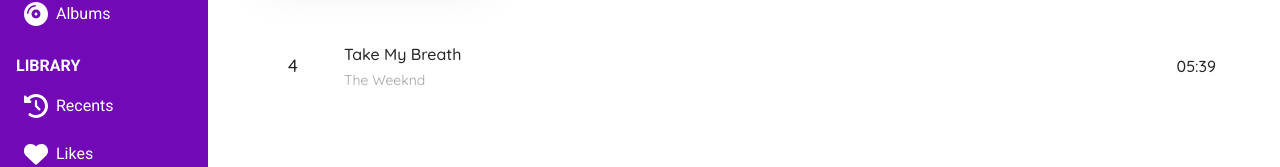
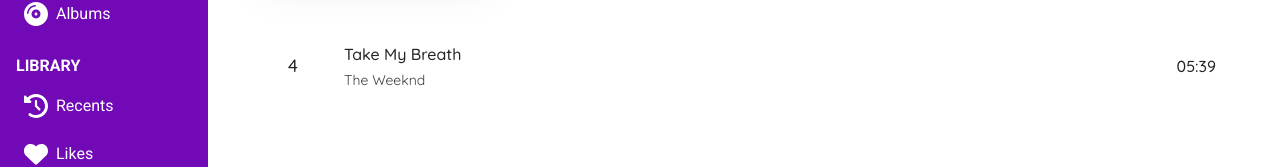
Before and after one commit to Behnam-sn/next-vue, a Vue app: page /album/6h6pfhg9Bw in a window 1280 px wide. Shown: the part 310-477 px from the top of the page. Built offline with nearby package versions, Linux system fonts and the light colour scheme.

Commit message:
update artists colors

```diff
--- a/src/views/AlbumView.vue
+++ b/src/views/AlbumView.vue
@@ -208,11 +208,13 @@
           >
             {{ song.title }}
           </div>
-          <div class="flex text-xs text-neutral-400 lg:text-sm">
+          <div
+            class="flex text-xs text-secondary-500 transition-colors duration-300 dark:text-primary-500 lg:text-sm"
+          >
             <template v-for="(artist, index) in song.artists" :key="index">
               <router-link
                 :to="'/artist/' + artist.id"
-                class="underline-offset-4 transition-all duration-300 hover:underline"
+                class="underline-offset-2 hover:underline"
               >
                 {{ artist.name }}
               </router-link>
```
